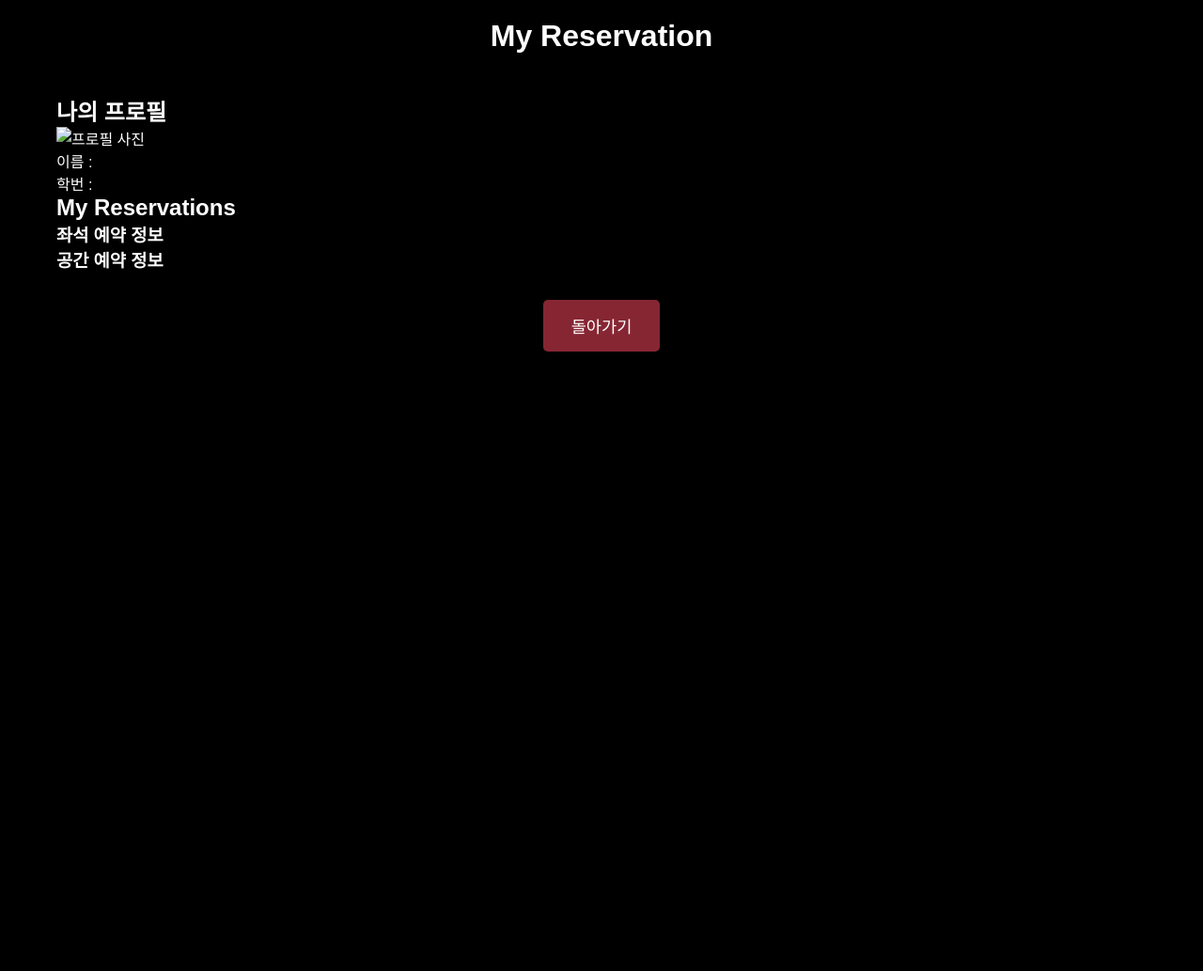
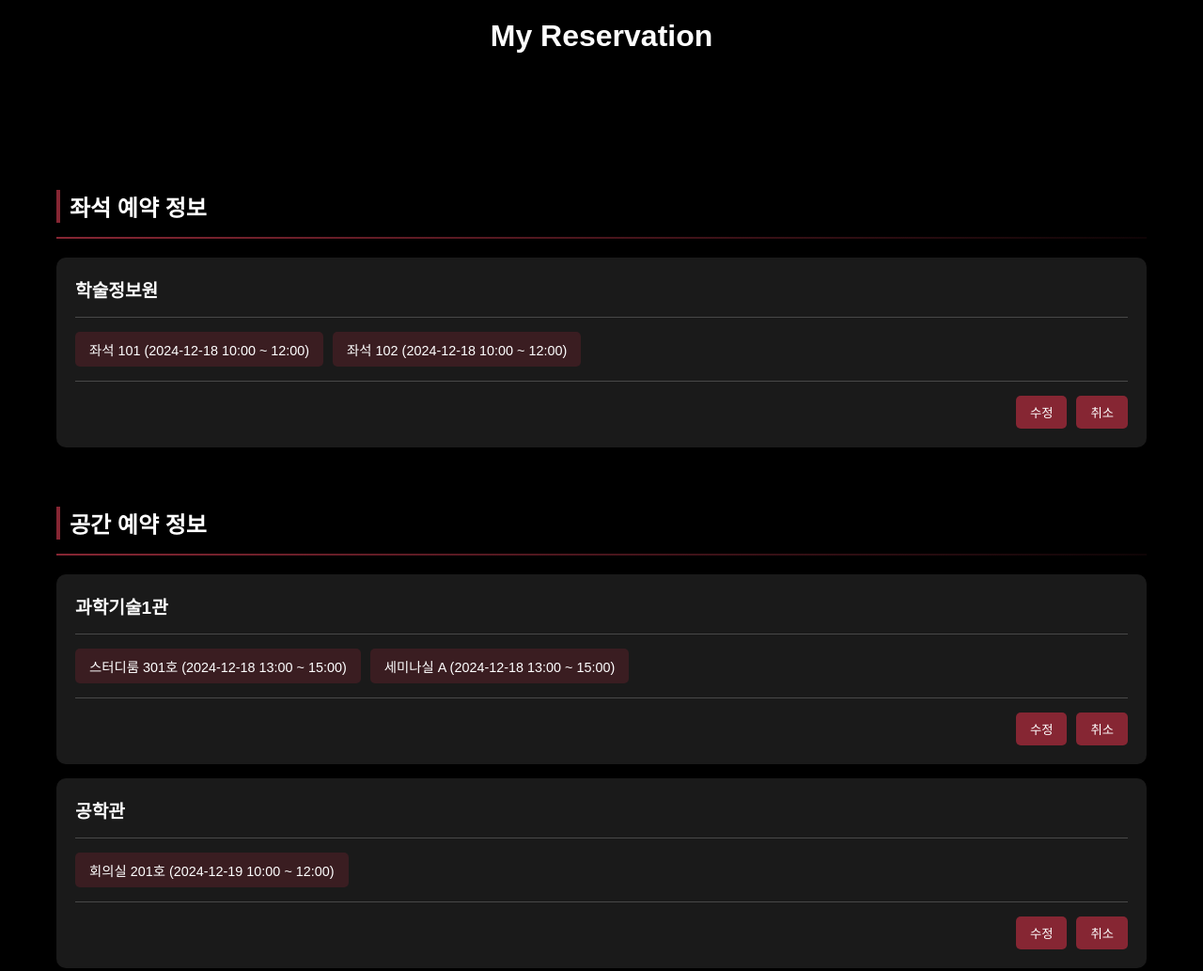
Before and after one commit to andsopwn/2024-2R-web2g, a website: page src/my_reservation.html in a window 1280 px wide. Shown: the top 1033 px of the page at 94% size. Before the commit the page ends 800 px from the top, so only its background shows below. Drawn offline with Linux system fonts and the light colour scheme; no server answers.

Commit message:
Design: myreservation & main

```diff
--- a/src/main.css
+++ b/src/main.css
@@ -291,6 +291,11 @@ header h1 {
     gap: 15px;
 }
 
+.user-info {
+    padding: 0 25px;  /* 좌우 패딩 25px 추가 */
+    margin-bottom: 20px;
+}
+
 /* 추가: footer 스타일
 footer {
     text-align: center;
--- a/src/my_reservation.html
+++ b/src/my_reservation.html
@@ -13,40 +13,62 @@
 
     <div class="reservation-container">
         <div class="content">
-            <div class = "sidebar">
+                    <section>
+                        <br>
+                        <br>
+                        <br>
 
-                    <h2>나의 프로필</h2>
-                <!-- 프로필 섹션 시작 -->
-                    <div class="profileSection">
-                        <!--DB에서 받아올 정보들-->
-                        <section>
-                        <img id="profileImage" src="" alt="프로필 사진">
-                        </section>
-                        <section>
-                        이름 : <h2 id="userName"></h2>
-                        학번 : <p id="userInfo"></p>
-                        </section>
-                    </div>
-                <!-- 프로필 섹션 끝 -->
-            </div>
+                        <!-- 좌석 예약 섹션 -->
+                        <br>
+                        <h3 class="reservation-section-title">좌석 예약 정보</h3>
+                        <div class="section-divider"></div>
+                        <div class="reservation-card">
+                            <div class="reservation-header">
+                                <h4>학술정보원</h4>
+                            </div>
+                            <div class="reservation-seats">
+                                <div class="seat-item">좌석 101 (2024-12-18 10:00 ~ 12:00)</div>
+                                <div class="seat-item">좌석 102 (2024-12-18 10:00 ~ 12:00)</div>
+                            </div>
+                            <div class="reservation-actions">
+                                <button class="btn-edit" onclick="editReservation('seat', 1)">수정</button>
+                                <button class="btn-cancel" onclick="cancelReservation('seat', 1)">취소</button>
+                            </div>
+                        </div>
 
 
-            <div class="map-container">
-                    <section>
-                        <h2>My Reservations</h2>
-                        <!-- 좌석 예약 섹션 -->
-                        <h3>좌석 예약 정보</h3>
-                        <ul id="seatReservationList">
-                            <!-- 좌석 예약 내역이 동적으로 추가될 영역 -->
-                        </ul>
 
                         <!-- 공간 예약 섹션 -->
-                        <h3>공간 예약 정보</h3>
-                        <ul id="spaceReservationList">
-                            <!-- 공간 예약 내역이 동적으로 추가될 영역 -->
-                        </ul>
+                        <br>
+                        <h3 class="reservation-section-title">공간 예약 정보</h3>
+                        <div class="section-divider"></div>
+                        <div class="reservation-card">
+                            <div class="reservation-header">
+                                <h4>과학기술1관</h4>
+                            </div>
+                            <div class="reservation-seats">
+                                <div class="seat-item">스터디룸 301호 (2024-12-18 13:00 ~ 15:00)</div>
+                                <div class="seat-item">세미나실 A (2024-12-18 13:00 ~ 15:00)</div>
+                            </div>
+                            <div class="reservation-actions">
+                                <button class="btn-edit" onclick="editReservation('space', 1)">수정</button>
+                                <button class="btn-cancel" onclick="cancelReservation('space', 1)">취소</button>
+                            </div>
+                        </div>
+                        <div class="reservation-card">
+                            <div class="reservation-header">
+                                <h4>공학관</h4>
+                            </div>
+                            <div class="reservation-seats">
+                                <div class="seat-item">회의실 201호 (2024-12-19 10:00 ~ 12:00)</div>
+                            </div>
+                            <div class="reservation-actions">
+                                <button class="btn-edit" onclick="editReservation('space', 2)">수정</button>
+                                <button class="btn-cancel" onclick="cancelReservation('space', 2)">취소</button>
+                            </div>
+                        </div>
                     </section>
-            </div>
+
 
 
 
@@ -58,5 +80,22 @@
 
     </div>
     <script src="script.js"></script>
+    <script>
+    function editReservation(type, id) {
+        if (confirm('예약을 수정하시겠습니까?')) {
+            // 예약 타입(좌석/공간)에 따라 다른 페이지로 이동
+            const page = type === 'seat' ? 'seat_reservation.html' : 'space_reservation.html';
+            window.location.href = `${page}?edit=${id}`;
+        }
+    }
+
+    function cancelReservation(type, id) {
+        if (confirm('정말로 예약을 취소하시겠습니까?')) {
+            // 여기에 예약 취소 로직 구현
+            alert('예약이 취소되었습니다.');
+            location.reload(); // 페이지 새로고침
+        }
+    }
+    </script>
 </body>
 </html>
--- a/src/style.css
+++ b/src/style.css
@@ -243,3 +243,105 @@ select option:disabled {
     color: #ffffff;
     text-align: center;
 }
+
+.reservation-card {
+    background-color: rgba(255, 255, 255, 0.1);
+    border-radius: 10px;
+    padding: 20px;
+    margin: 15px 0;
+    box-shadow: 0 2px 8px rgba(0, 0, 0, 0.2);
+}
+
+.reservation-header {
+    border-bottom: 1px solid rgba(255, 255, 255, 0.2);
+    padding-bottom: 10px;
+    margin-bottom: 15px;
+}
+
+.reservation-header h4 {
+    color: #ffffff;
+    font-size: 1.2em;
+    margin-bottom: 5px;
+}
+
+.reservation-date {
+    color: #cccccc;
+    font-size: 0.9em;
+}
+
+.reservation-seats {
+    display: flex;
+    flex-wrap: wrap;
+    gap: 10px;
+}
+
+.seat-item {
+    background-color: rgba(134, 38, 51, 0.3);
+    padding: 8px 15px;
+    border-radius: 5px;
+    color: #ffffff;
+    font-size: 0.9em;
+    transition: background-color 0.3s ease;
+}
+
+.seat-item:hover {
+    background-color: rgba(134, 38, 51, 0.5);
+}
+
+/* 예약 카드 내 버튼 컨테이너 */
+.reservation-actions {
+    display: flex;
+    justify-content: flex-end;
+    gap: 10px;
+    margin-top: 15px;
+    padding-top: 15px;
+    border-top: 1px solid rgba(255, 255, 255, 0.2);
+}
+
+/* 수정 버튼 스타일 */
+.btn-edit {
+    padding: 8px 15px;
+    background-color: #862633;
+    color: white;
+    border: none;
+    border-radius: 5px;
+    cursor: pointer;
+    transition: background-color 0.3s ease;
+}
+
+.btn-edit:hover {
+    background-color: #e7e7e7;
+    color: #000;
+}
+
+/* 취소 버튼 스타일 */
+.btn-cancel {
+    padding: 8px 15px;
+    background-color: #862633;
+    color: white;
+    border: none;
+    border-radius: 5px;
+    cursor: pointer;
+    transition: background-color 0.3s ease;
+}
+
+.btn-cancel:hover {
+    background-color: #e7e7e7;
+    color: #000;
+}
+
+/* 섹션 제목 스타일 */
+.reservation-section-title {
+    color: #ffffff;
+    font-size: 1.5em;
+    margin: 30px 0 15px 0;
+    padding-left: 10px;
+    border-left: 4px solid #862633;
+}
+
+/* 구분선 스타일 */
+.section-divider {
+    height: 2px;
+    background: linear-gradient(to right, #862633, rgba(134, 38, 51, 0.1));
+    margin-bottom: 20px;
+}
```
Also changed, not shown: src/main.html (+13 -6 lines).
